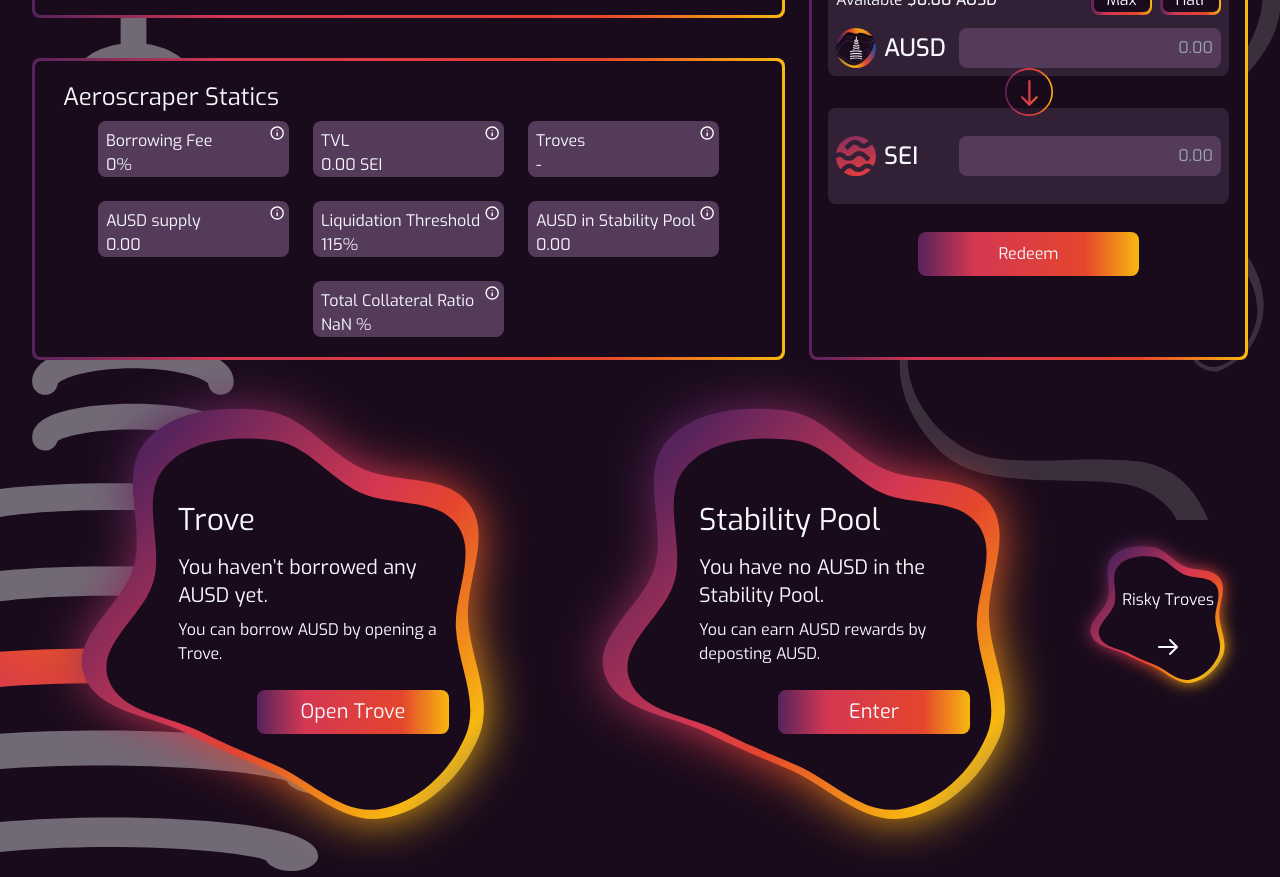
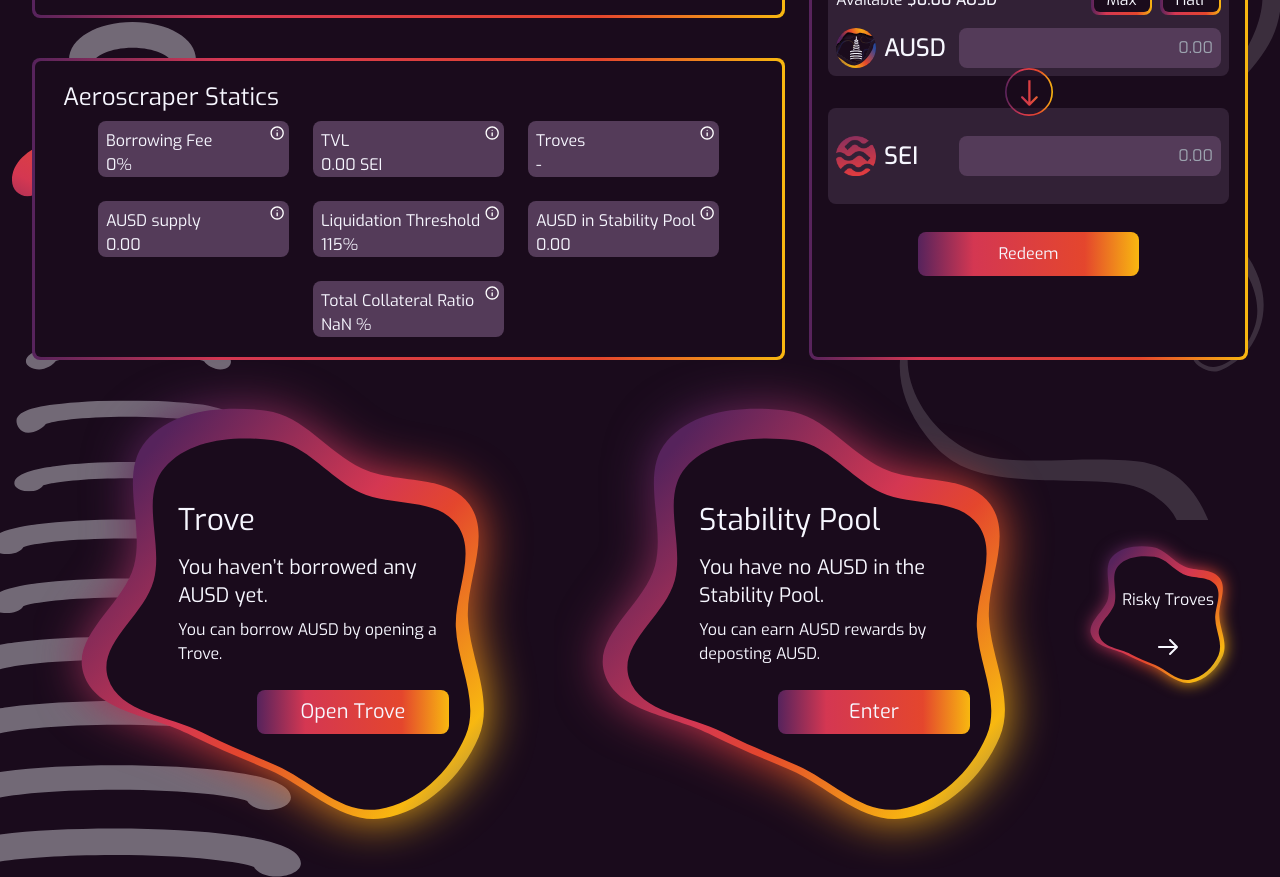
Before and after one commit to Nova-Ratio/Aeroscraper-Frontend, a Next.js app: page /app/dashboard in a window 1280 px wide. Shown: the part 280-1157 px from the top of the page. Built offline with nearby package versions, Linux system fonts and the light colour scheme.

Commit message:
revise tower animation

```diff
--- a/components/Icons/TowerAnimation.tsx
+++ b/components/Icons/TowerAnimation.tsx
@@ -9,7 +9,7 @@
 export const TowerAnimation: FC = () => {
 
   const [hours, setHours] = useState(new Date().getHours())
-  const everyTwoHours = Math.round((hours / 2));
+  const everyTwoHours = Math.round((hours / 4));
 
   const checkThatTime = (index: number): boolean => {
     return everyTwoHours === index;
@@ -20,7 +20,7 @@
       initial={{ opacity: 0, translateX: -400 }}
       animate={{ opacity: 1, translateX: 0 }}
       transition={{ delay: 0.2, duration: 0.65, type: 'spring', damping: 50 }}
-      className="absolute left-0 bottom-0 flex flex-col items-start gap-8">
+      className="absolute left-0 bottom-0 top-20 flex flex-col items-start gap-8">
       <div className="flex flex-col items-center ml-8 gap-2">
         <TowerFirstIcon isGradient={checkThatTime(1)} />
         <TowerSecondIcon isGradient={checkThatTime(2)} />
@@ -35,6 +35,10 @@
       <TowerTenthIcon isGradient={checkThatTime(10)} />
       <TowerEleventhIcon isGradient={checkThatTime(11)} />
       <TowerTwelfthIcon isGradient={checkThatTime(12)} />
+      <TowerThirteenthIcon isGradient={checkThatTime(13)} />
+      <TowerFourteenthIcon isGradient={checkThatTime(14)} />
+      <TowerFifteenthIcon isGradient={checkThatTime(15)} />
+      <TowerSixteenthIcon isGradient={checkThatTime(16)} />
     </motion.div>
   )
 }
@@ -239,7 +243,7 @@
 
 const TowerTwelfthIcon: FC<SvgProps> = ({ isGradient }) => {
   return (
-    <motion.svg initial={{ scale: 1 }} animate={{ scale: isGradient ? 1.3 : 1.1 }} transition={{ duration: 0.4, delay: 1.1 }} width="303" height="50" viewBox="0 0 303 50" fill="none" className="cursor-help">
+    <motion.svg initial={{ scale: 1 }} animate={{ scale: isGradient ? 1.35 : 1.3 }} transition={{ duration: 0.4, delay: 1.1 }} width="303" height="50" viewBox="0 0 303 50" fill="none" className="cursor-help">
       <path d="M-51.7894 49.4347C-40.6983 49.4347 -31.343 45.3115 -28.4743 39.6723C-16.5426 35.0943 32.92 27.636 113.482 27.636C194.062 27.636 243.506 35.0943 255.456 39.6723C258.325 45.3115 267.68 49.4347 278.771 49.4347C292.146 49.4347 303 43.4418 303 36.0442C303 16.4385 252.551 9.77869 235.978 7.59579C202.96 3.24009 159.454 0.844971 113.482 0.844971C67.5091 0.844971 24.0215 3.24009 -8.9962 7.59579C-25.569 9.78879 -76 16.4385 -76 36.0442C-76 43.4418 -65.1646 49.4347 -51.7894 49.4347Z" fill={isGradient ? "url(#paint0_linear_859_1687)" : "rgb(247,247,255,0.4)"} />
       <defs>
         <linearGradient className={"shape-animation"} id="paint0_linear_859_3558" x1="209.796" y1="1.25928" x2="205.551" y2="86.7561" gradientUnits="userSpaceOnUse">
@@ -252,6 +256,77 @@
         </linearGradient>
       </defs>
     </motion.svg>
-
   )
 }
+
+const TowerThirteenthIcon: FC<SvgProps> = ({ isGradient }) => {
+  return (
+    <motion.svg initial={{ scale: 1 }} animate={{ scale: isGradient ? 1.35 : 1.3 }} transition={{ duration: 0.4, delay: 1.1 }} width="303" height="60" viewBox="0 0 303 50" fill="none" className="cursor-help">
+      <path d="M-51.7894 49.4347C-40.6983 49.4347 -31.343 45.3115 -28.4743 39.6723C-16.5426 35.0943 32.92 27.636 113.482 27.636C194.062 27.636 243.506 35.0943 255.456 39.6723C258.325 45.3115 267.68 49.4347 278.771 49.4347C292.146 49.4347 303 43.4418 303 36.0442C303 16.4385 252.551 9.77869 235.978 7.59579C202.96 3.24009 159.454 0.844971 113.482 0.844971C67.5091 0.844971 24.0215 3.24009 -8.9962 7.59579C-25.569 9.78879 -76 16.4385 -76 36.0442C-76 43.4418 -65.1646 49.4347 -51.7894 49.4347Z" fill={isGradient ? "url(#paint0_linear_859_1687)" : "rgb(247,247,255,0.4)"} />
+      <defs>
+        <linearGradient className={"shape-animation"} id="paint0_linear_859_3558" x1="209.796" y1="1.25928" x2="205.551" y2="86.7561" gradientUnits="userSpaceOnUse">
+          <stop stop-color="#56235C" />
+          <stop offset="0.294825" stop-color="#D43752" />
+          <stop offset="0.402713" stop-color="#E4462D" />
+          <stop offset="0.638994" stop-color="#F8B810" />
+          <stop offset="0.827343" stop-color="#29499C" />
+          <stop offset="1" stop-color="#2C3384" />
+        </linearGradient>
+      </defs>
+    </motion.svg>
+  )
+}
+
+const TowerFourteenthIcon: FC<SvgProps> = ({ isGradient }) => {
+  return (
+    <motion.svg initial={{ scale: 1 }} animate={{ scale: isGradient ? 1.4 : 1.35 }} transition={{ duration: 0.4, delay: 1.1 }} width="303" height="60" viewBox="0 0 303 50" fill="none" className="cursor-help">
+      <path d="M-51.7894 49.4347C-40.6983 49.4347 -31.343 45.3115 -28.4743 39.6723C-16.5426 35.0943 32.92 27.636 113.482 27.636C194.062 27.636 243.506 35.0943 255.456 39.6723C258.325 45.3115 267.68 49.4347 278.771 49.4347C292.146 49.4347 303 43.4418 303 36.0442C303 16.4385 252.551 9.77869 235.978 7.59579C202.96 3.24009 159.454 0.844971 113.482 0.844971C67.5091 0.844971 24.0215 3.24009 -8.9962 7.59579C-25.569 9.78879 -76 16.4385 -76 36.0442C-76 43.4418 -65.1646 49.4347 -51.7894 49.4347Z" fill={isGradient ? "url(#paint0_linear_859_1687)" : "rgb(247,247,255,0.4)"} />
+      <defs>
+        <linearGradient className={"shape-animation"} id="paint0_linear_859_3558" x1="209.796" y1="1.25928" x2="205.551" y2="86.7561" gradientUnits="userSpaceOnUse">
+          <stop stop-color="#56235C" />
+          <stop offset="0.294825" stop-color="#D43752" />
+          <stop offset="0.402713" stop-color="#E4462D" />
+          <stop offset="0.638994" stop-color="#F8B810" />
+          <stop offset="0.827343" stop-color="#29499C" />
+          <stop offset="1" stop-color="#2C3384" />
+        </linearGradient>
+      </defs>
+    </motion.svg>
+  )
+}
+
+const TowerFifteenthIcon: FC<SvgProps> = ({ isGradient }) => {
+  return (
+    <motion.svg initial={{ scale: 1 }} animate={{ scale: isGradient ? 1.45 : 1.4 }} transition={{ duration: 0.4, delay: 1.1 }} width="303" height="60" viewBox="0 0 303 50" fill="none" className="cursor-help">
+      <path d="M-51.7894 49.4347C-40.6983 49.4347 -31.343 45.3115 -28.4743 39.6723C-16.5426 35.0943 32.92 27.636 113.482 27.636C194.062 27.636 243.506 35.0943 255.456 39.6723C258.325 45.3115 267.68 49.4347 278.771 49.4347C292.146 49.4347 303 43.4418 303 36.0442C303 16.4385 252.551 9.77869 235.978 7.59579C202.96 3.24009 159.454 0.844971 113.482 0.844971C67.5091 0.844971 24.0215 3.24009 -8.9962 7.59579C-25.569 9.78879 -76 16.4385 -76 36.0442C-76 43.4418 -65.1646 49.4347 -51.7894 49.4347Z" fill={isGradient ? "url(#paint0_linear_859_1687)" : "rgb(247,247,255,0.4)"} />
+      <defs>
+        <linearGradient className={"shape-animation"} id="paint0_linear_859_3558" x1="209.796" y1="1.25928" x2="205.551" y2="86.7561" gradientUnits="userSpaceOnUse">
+          <stop stop-color="#56235C" />
+          <stop offset="0.294825" stop-color="#D43752" />
+          <stop offset="0.402713" stop-color="#E4462D" />
+          <stop offset="0.638994" stop-color="#F8B810" />
+          <stop offset="0.827343" stop-color="#29499C" />
+          <stop offset="1" stop-color="#2C3384" />
+        </linearGradient>
+      </defs>
+    </motion.svg>
+  )
+}
+
+const TowerSixteenthIcon: FC<SvgProps> = ({ isGradient }) => {
+  return (
+    <motion.svg initial={{ scale: 1 }} animate={{ scale: isGradient ? 1.6 : 1.5 }} transition={{ duration: 0.4, delay: 1.1 }} width="303" height="60" viewBox="0 0 303 50" fill="none" className="cursor-help">
+      <path d="M-51.7894 49.4347C-40.6983 49.4347 -31.343 45.3115 -28.4743 39.6723C-16.5426 35.0943 32.92 27.636 113.482 27.636C194.062 27.636 243.506 35.0943 255.456 39.6723C258.325 45.3115 267.68 49.4347 278.771 49.4347C292.146 49.4347 303 43.4418 303 36.0442C303 16.4385 252.551 9.77869 235.978 7.59579C202.96 3.24009 159.454 0.844971 113.482 0.844971C67.5091 0.844971 24.0215 3.24009 -8.9962 7.59579C-25.569 9.78879 -76 16.4385 -76 36.0442C-76 43.4418 -65.1646 49.4347 -51.7894 49.4347Z" fill={isGradient ? "url(#paint0_linear_859_1687)" : "rgb(247,247,255,0.4)"} />
+      <defs>
+        <linearGradient className={"shape-animation"} id="paint0_linear_859_3558" x1="209.796" y1="1.25928" x2="205.551" y2="86.7561" gradientUnits="userSpaceOnUse">
+          <stop stop-color="#56235C" />
+          <stop offset="0.294825" stop-color="#D43752" />
+          <stop offset="0.402713" stop-color="#E4462D" />
+          <stop offset="0.638994" stop-color="#F8B810" />
+          <stop offset="0.827343" stop-color="#29499C" />
+          <stop offset="1" stop-color="#2C3384" />
+        </linearGradient>
+      </defs>
+    </motion.svg>
+  )
+}
```
